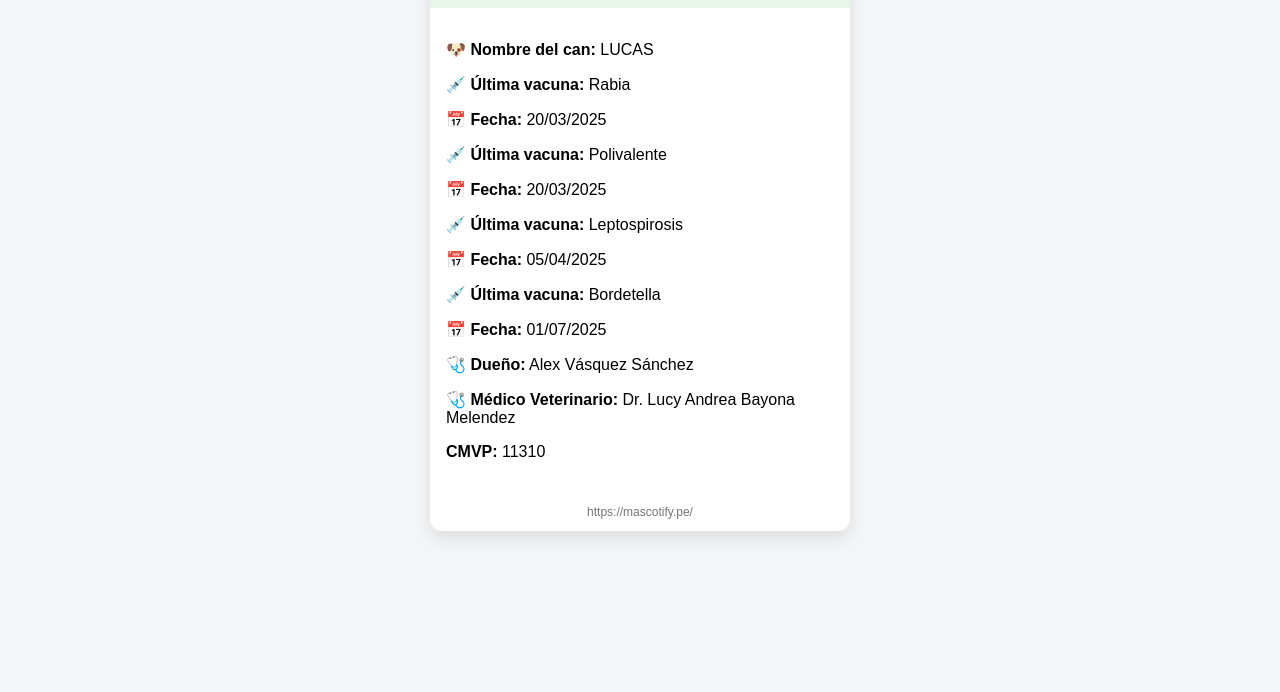
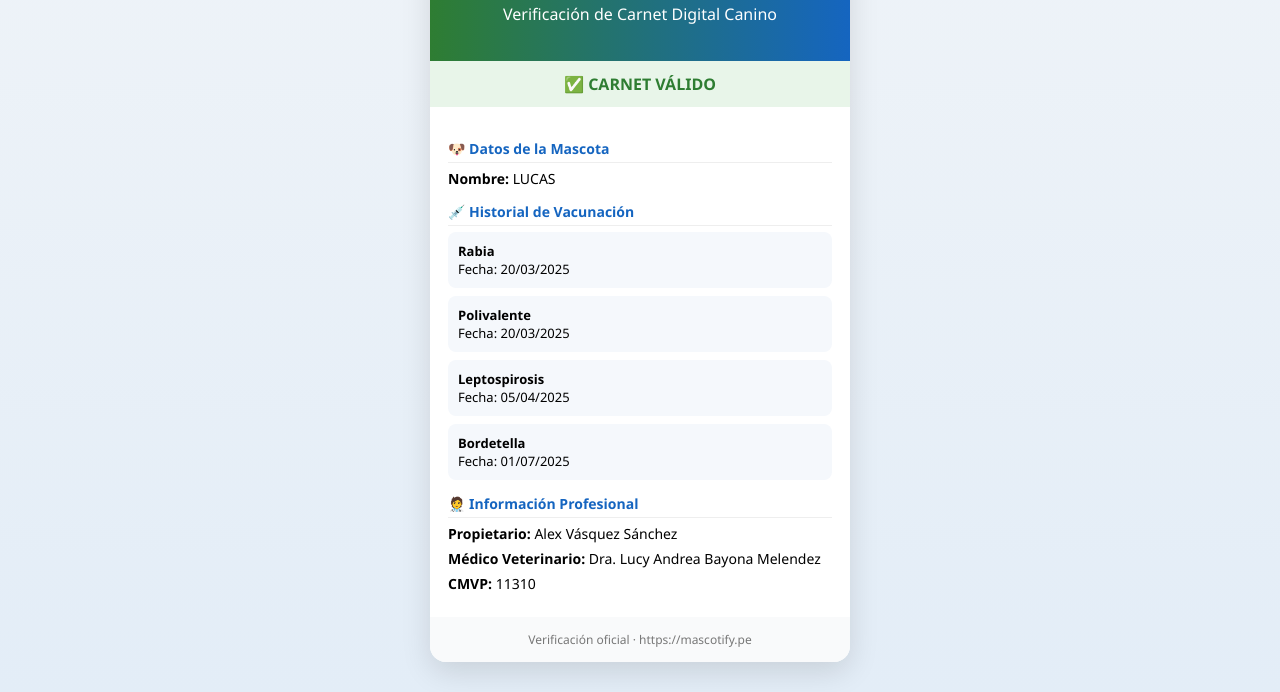
Before and after one commit to aavs1980/verificacion-carnet, a plain HTML site: page index.html in a window 1280 px wide. Shown: the part 195-887 px from the top of the page. Before the commit the page ends 800 px from the top, so only its background shows below. Drawn offline with Linux system fonts and the light colour scheme.

Commit message:
Update index.html

```diff
--- a/index.html
+++ b/index.html
@@ -4,40 +4,78 @@
 <meta charset="UTF-8">
 <title>Verificación – Carnet Canino</title>
 <meta name="viewport" content="width=device-width, initial-scale=1">
+
 <style>
 body {
-  font-family: Arial, sans-serif;
-  background: #f4f6f8;
+  font-family: 'Segoe UI', Arial, sans-serif;
+  background: linear-gradient(180deg, #f0f4f8, #e3edf7);
   margin: 0;
+  padding: 0;
 }
+
 .card {
   max-width: 420px;
   background: #ffffff;
   margin: 30px auto;
-  border-radius: 12px;
-  box-shadow: 0 8px 20px rgba(0,0,0,0.1);
+  border-radius: 16px;
+  box-shadow: 0 10px 30px rgba(0,0,0,0.12);
+  overflow: hidden;
 }
+
 .header {
   background: linear-gradient(90deg, #2E7D32, #1565C0);
   color: white;
-  padding: 16px;
+  padding: 20px;
   text-align: center;
 }
+
+.header img {
+  width: 80px;
+  margin-bottom: 10px;
+}
+
 .status {
   background: #E8F5E9;
   color: #2E7D32;
   font-weight: bold;
   text-align: center;
+  padding: 12px;
+  font-size: 16px;
+}
+
+.content {
+  padding: 18px;
+}
+
+.section-title {
+  font-size: 14px;
+  color: #1565C0;
+  font-weight: bold;
+  margin-top: 14px;
+  margin-bottom: 6px;
+  border-bottom: 1px solid #eee;
+  padding-bottom: 4px;
+}
+
+.data {
+  font-size: 14px;
+  margin: 6px 0;
+}
+
+.vaccine {
+  background: #f5f8fc;
+  border-radius: 8px;
   padding: 10px;
+  margin-bottom: 8px;
+  font-size: 13px;
 }
-.content {
-  padding: 16px;
-}
+
 .footer {
   text-align: center;
   font-size: 12px;
   color: #777;
-  padding: 12px;
+  padding: 14px;
+  background: #f9fafb;
 }
 </style>
 </head>
@@ -45,9 +83,12 @@ body {
 <body>
 
 <div class="card">
+
   <div class="header">
+    <!-- Puedes cambiar la imagen por un logo -->
+    <img src="https://cdn-icons-png.flaticon.com/512/616/616408.png" alt="Mascota">
     <h2>Mascotify</h2>
-    <p>Verificación de Carnet Digital</p>
+    <p>Verificación de Carnet Digital Canino</p>
   </div>
 
   <div class="status">
@@ -55,23 +96,43 @@ body {
   </div>
 
   <div class="content">
-    <p><strong>🐶 Nombre del can:</strong> LUCAS</p>
-     <p><strong>💉 Última vacuna:</strong> Rabia</p>
-    <p><strong>📅 Fecha:</strong> 20/03/2025</p>
-    <p><strong>💉 Última vacuna:</strong> Polivalente</p>
-    <p><strong>📅 Fecha:</strong> 20/03/2025</p>
-    <p><strong>💉 Última vacuna:</strong> Leptospirosis</p>
-    <p><strong>📅 Fecha:</strong> 05/04/2025</p>
-    <p><strong>💉 Última vacuna:</strong> Bordetella</p>
-    <p><strong>📅 Fecha:</strong> 01/07/2025</p>
-    <p><strong>🩺 Dueño:</strong> Alex Vásquez Sánchez</p>
-    <p><strong>🩺 Médico Veterinario:</strong> Dr. Lucy Andrea Bayona Melendez</p>
-    <p><strong>CMVP:</strong> 11310</p>
+
+    <div class="section-title">🐶 Datos de la Mascota</div>
+    <div class="data"><strong>Nombre:</strong> LUCAS</div>
+
+    <div class="section-title">💉 Historial de Vacunación</div>
+
+    <div class="vaccine">
+      <strong>Rabia</strong><br>
+      Fecha: 20/03/2025
+    </div>
+
+    <div class="vaccine">
+      <strong>Polivalente</strong><br>
+      Fecha: 20/03/2025
+    </div>
+
+    <div class="vaccine">
+      <strong>Leptospirosis</strong><br>
+      Fecha: 05/04/2025
+    </div>
+
+    <div class="vaccine">
+      <strong>Bordetella</strong><br>
+      Fecha: 01/07/2025
+    </div>
+
+    <div class="section-title">🧑‍⚕️ Información Profesional</div>
+    <div class="data"><strong>Propietario:</strong> Alex Vásquez Sánchez</div>
+    <div class="data"><strong>Médico Veterinario:</strong> Dra. Lucy Andrea Bayona Melendez</div>
+    <div class="data"><strong>CMVP:</strong> 11310</div>
+
   </div>
 
   <div class="footer">
-    https://mascotify.pe/
+    Verificación oficial · https://mascotify.pe
   </div>
+
 </div>
 
 </body>
```
